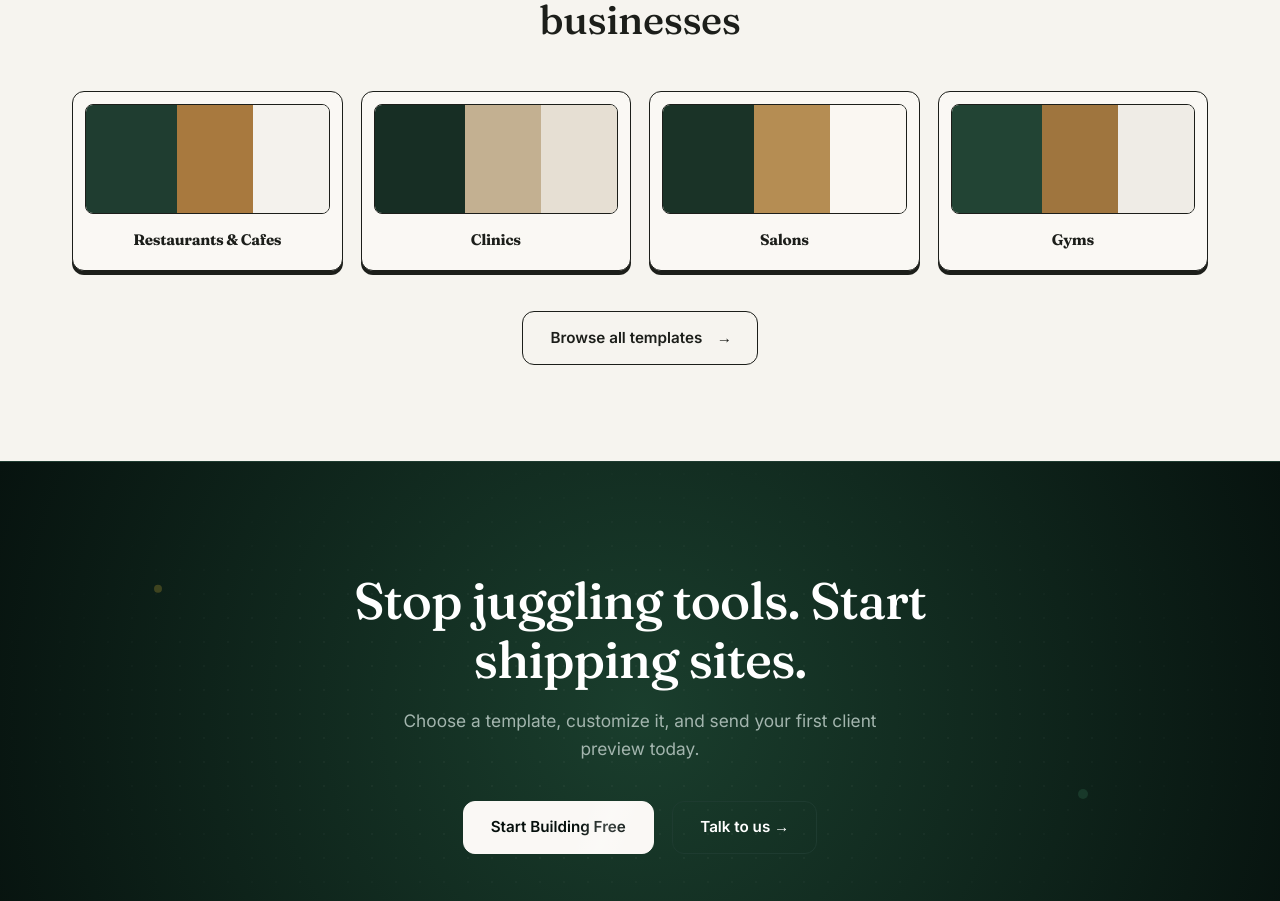
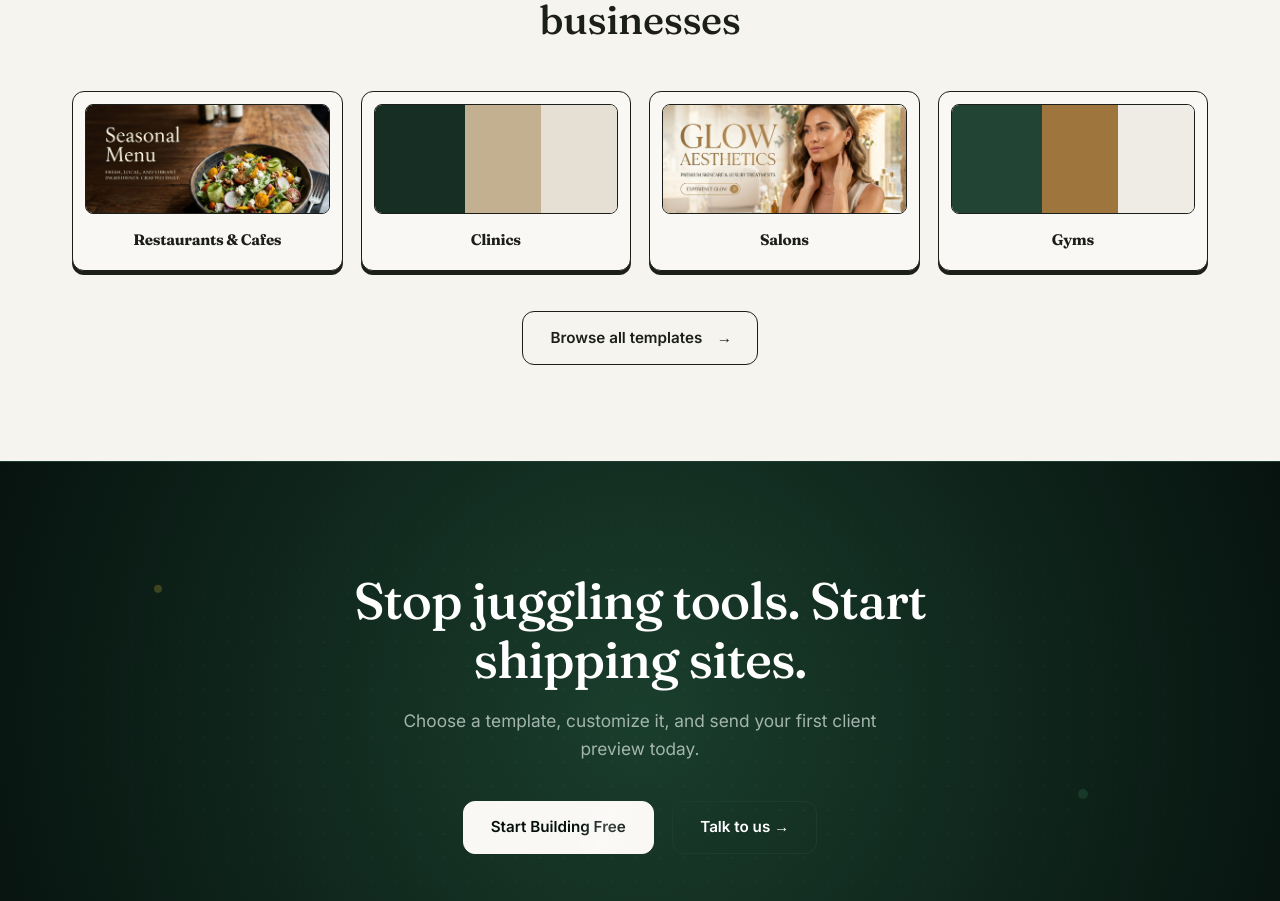
Before and after one commit to HariesHussain/SiteBox-Landing-Page, a React (Vite) app: page / in a window 1280 px wide. Shown: the part 3078-3979 px from the top of the page. Built offline with nearby package versions, Linux system fonts and the light colour scheme.

Commit message:
Add images to Restaurants and Salons templates

```diff
--- a/src/components/TemplatesSection.jsx
+++ b/src/components/TemplatesSection.jsx
@@ -7,6 +7,7 @@ export default function TemplatesSection() {
   const templates = [
     {
       colors: ['#1F3D30', '#A8793E', '#F4F2ED'], // Restaurants
+      img: '/restaurants.png',
       title: "Restaurants & Cafes",
     },
     {
@@ -15,6 +16,7 @@ export default function TemplatesSection() {
     },
     {
       colors: ['#1A3327', '#B58D53', '#FAF7F2'], // Salons
+      img: '/salons.png',
       title: "Salons",
     },
     {
@@ -69,19 +71,26 @@ export default function TemplatesSection() {
                     cursor: 'pointer'
                   }}
                 >
-                  {/* Swatch bars layout matching Image 3 */}
+                  {/* Swatch bars or Image */}
                   <div style={{
                     height: '110px',
-                    display: 'grid',
-                    gridTemplateColumns: '1.2fr 1fr 1fr',
+                    display: tmpl.img ? 'block' : 'grid',
+                    gridTemplateColumns: tmpl.img ? 'none' : '1.2fr 1fr 1fr',
                     borderRadius: '8px',
                     overflow: 'hidden',
                     border: '1.8px solid var(--border-light)',
-                    marginBottom: '14px'
+                    marginBottom: '14px',
+                    position: 'relative'
                   }}>
-                    <div style={{ background: tmpl.colors[0], height: '100%' }} />
-                    <div style={{ background: tmpl.colors[1], height: '100%' }} />
-                    <div style={{ background: tmpl.colors[2], height: '100%' }} />
+                    {tmpl.img ? (
+                      <img src={tmpl.img} alt={tmpl.title} style={{ width: '100%', height: '100%', objectFit: 'cover', display: 'block' }} />
+                    ) : (
+                      <>
+                        <div style={{ background: tmpl.colors[0], height: '100%' }} />
+                        <div style={{ background: tmpl.colors[1], height: '100%' }} />
+                        <div style={{ background: tmpl.colors[2], height: '100%' }} />
+                      </>
+                    )}
                   </div>
 
                   {/* Title */}
```
